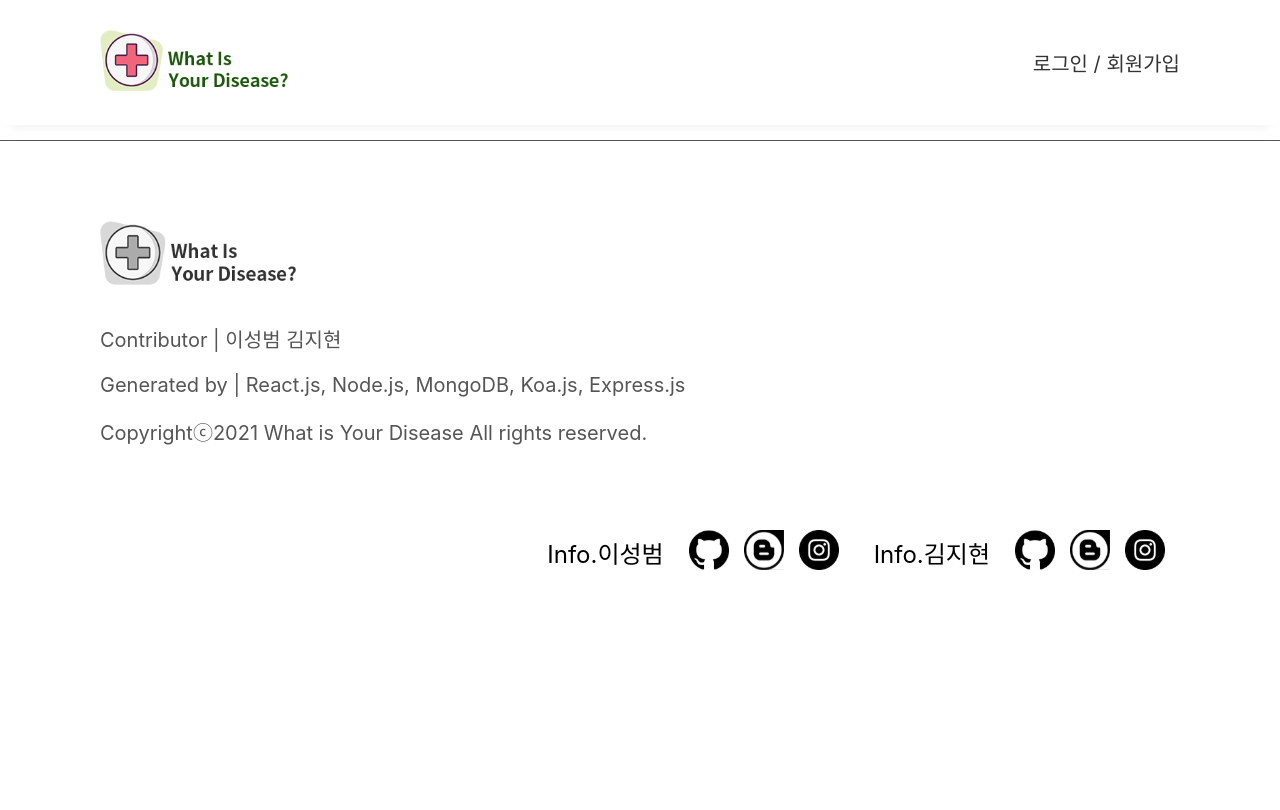
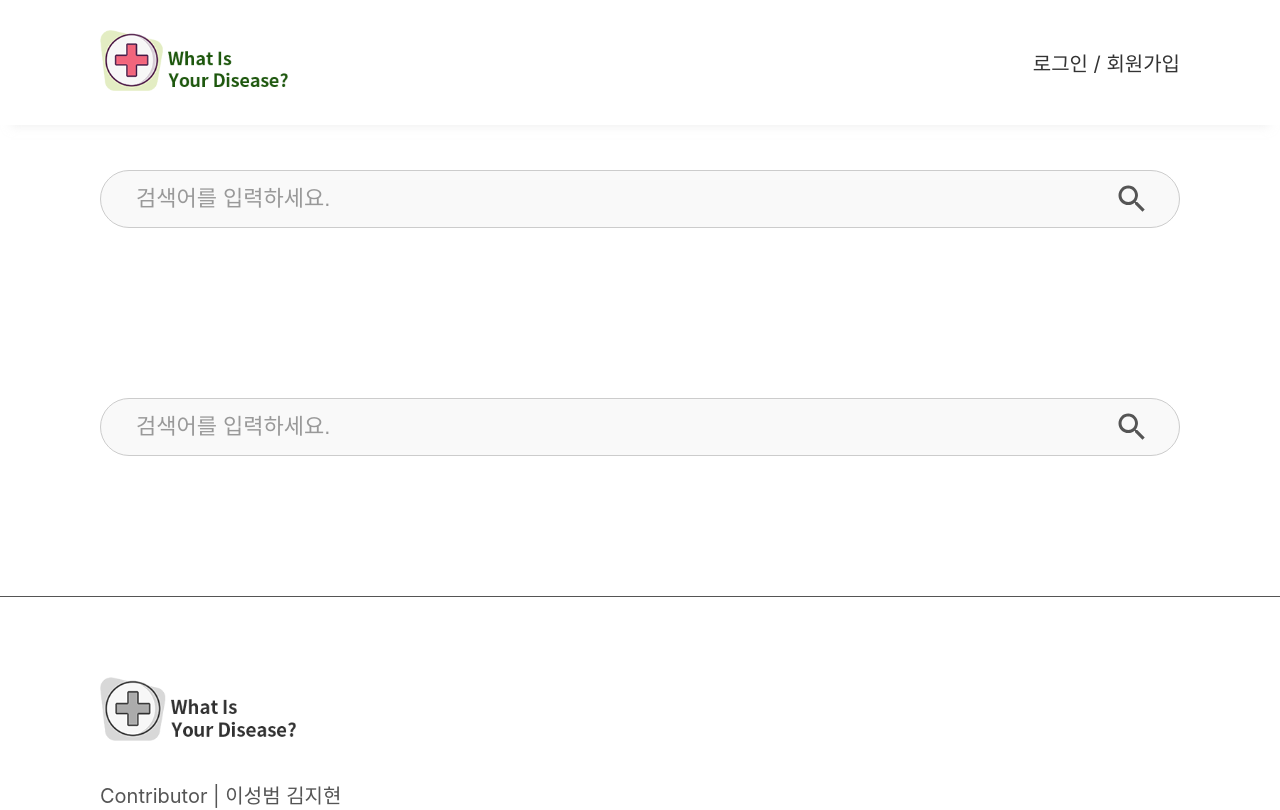
Before and after one commit to baaami/What-is-your-disease, a React (Create React App) app in the folder frontend/: page / in a window 1280 px wide. Shown: the top 810 px of the page. Built offline with nearby package versions, Linux system fonts and the light colour scheme.

Commit message:
메인페이지 퍼블리싱중

```diff
--- a/frontend/src/App.tsx
+++ b/frontend/src/App.tsx
@@ -1,12 +1,13 @@
 import * as React from 'react'
 import Footer from './layout/Footer'
 import Header from './layout/Header'
+import Home from './pages/Home'
 
 function App() {
   return (
     <>
       <Header />
-
+      <Home />
       <Footer />
     </>
   )
--- a/frontend/src/pages/Home/index.tsx
+++ b/frontend/src/pages/Home/index.tsx
@@ -1,7 +1,13 @@
 import * as React from 'react'
+import { HomeContainer } from '../../styles/Home.styles'
+import Search from '../../components/Search'
 
 interface IHomeProps {}
 
 export default function Home(props: IHomeProps) {
-  return <div></div>
+  return (
+    <HomeContainer>
+      <Search />
+    </HomeContainer>
+  )
 }
--- a/frontend/src/styles/Home.styles.ts
+++ b/frontend/src/styles/Home.styles.ts
@@ -1 +1,5 @@
 import styled from 'styled-components'
+
+export const HomeContainer = styled.div`
+  padding-top: 170px;
+`
```
